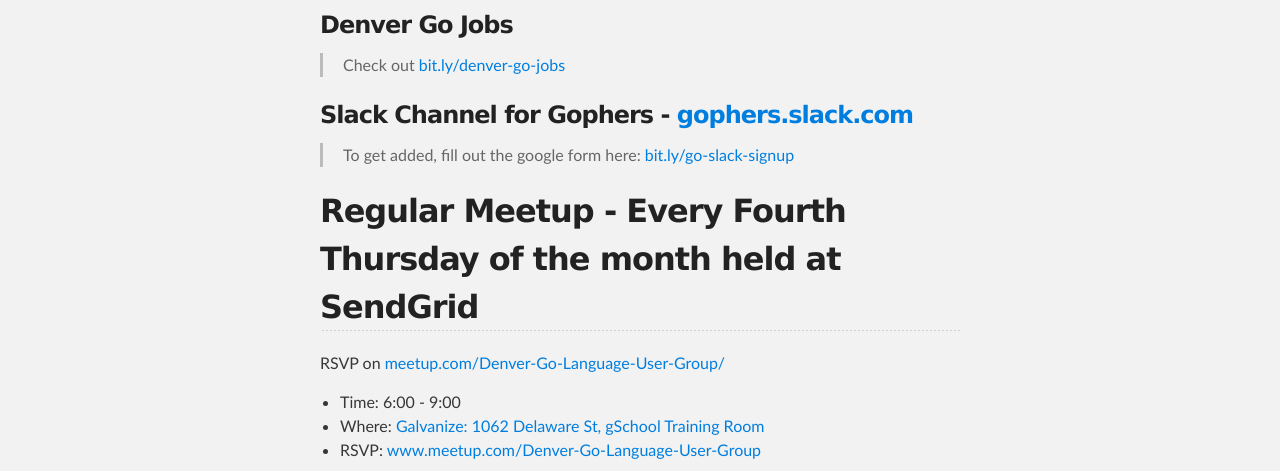
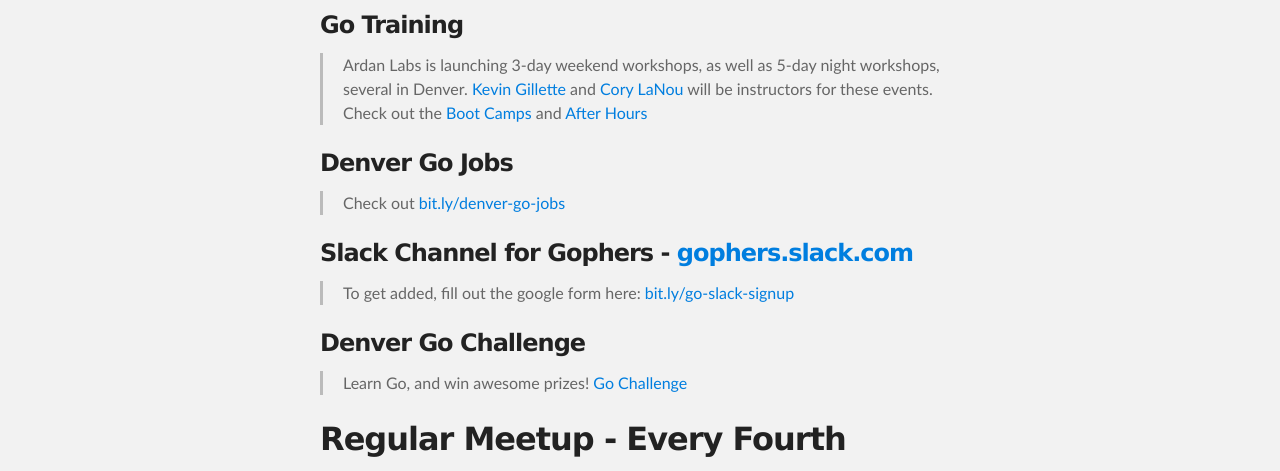
Before and after one commit to DenverGophers/DenverGophers.github.io, a plain HTML site: page index.html in a window 1280 px wide. Shown: the part 321-792 px from the top of the page. Drawn offline with Linux system fonts and the light colour scheme.

Commit message:
Replace master branch with page content via GitHub

```diff
--- a/index.html
+++ b/index.html
@@ -31,6 +31,15 @@
 <a id="announcements" class="anchor" href="#announcements" aria-hidden="true"><span class="octicon octicon-link"></span></a>Announcements</h2>
 
 <h3>
+<a id="go-training" class="anchor" href="#go-training" aria-hidden="true"><span class="octicon octicon-link"></span></a>Go Training</h3>
+
+<blockquote>
+<p>Ardan Labs is launching 3-day weekend workshops, as well as 5-day night workshops, several in Denver.
+<a href="https://github.com/extemporalgenome">Kevin Gillette</a> and <a href="https://twitter.com/corylanou">Cory LaNou</a> will be instructors for these events.
+Check out the <a href="http://www.ardanlabs.com/go-bootcamp-tour">Boot Camps</a> and <a href="http://www.ardanlabs.com/go-after-hours">After Hours</a></p>
+</blockquote>
+
+<h3>
 <a id="denver-go-jobs" class="anchor" href="#denver-go-jobs" aria-hidden="true"><span class="octicon octicon-link"></span></a>Denver Go Jobs</h3>
 
 <blockquote>
@@ -45,14 +54,21 @@
 <p>To get added, fill out the google form here: <a href="https://bit.ly/go-slack-signup">bit.ly/go-slack-signup</a></p>
 </blockquote>
 
+<h3>
+<a id="denver-go-challenge" class="anchor" href="#denver-go-challenge" aria-hidden="true"><span class="octicon octicon-link"></span></a>Denver Go Challenge</h3>
+
+<blockquote>
+<p>Learn Go, and win awesome prizes! <a href="http://golang-challenge.com/Golang-Challenge-FAQ/">Go Challenge</a></p>
+</blockquote>
+
 <h2>
 <a id="regular-meetup---every-fourth-thursday-of-the-month-held-at-sendgrid" class="anchor" href="#regular-meetup---every-fourth-thursday-of-the-month-held-at-sendgrid" aria-hidden="true"><span class="octicon octicon-link"></span></a>Regular Meetup - Every Fourth Thursday of the month held at SendGrid</h2>
 
 <p>RSVP on <a href="http://meetup.com/Denver-Go-Language-User-Group/">meetup.com/Denver-Go-Language-User-Group/</a></p>
 
 <ul>
-<li>Time: 6:00 - 9:00</li>
-<li>Where: <a href="https://www.google.com/maps/place/Galvanize/@39.733489,-104.992522,17z/data=!3m1!4b1!4m7!1m4!3m3!1s0x876c7f2c1488519d:0xc08b308e3430cf62!2sGalvanize!3b1!3m1!1s0x876c7f2c1488519d:0xc08b308e3430cf62">Galvanize: 1062 Delaware St, gSchool Training Room</a>
+<li>Time: 6:30 - 9:00</li>
+<li>Where: <a href="https://www.google.com/maps/place/1451+Larimer+St/@39.7481075,-104.9988656,17z/data=!3m1!4b1!4m2!3m1!1s0x876c78c56c8c97a9:0x5d8afe7cd097f085">SendGrid: 1451 Larimer Street, 3rd Floor</a>
 </li>
 <li>RSVP: <a href="http://www.meetup.com/Denver-Go-Language-User-Group/events/214827422/">www.meetup.com/Denver-Go-Language-User-Group</a>
 </li>
@@ -72,7 +88,7 @@
 <li>8:15 - 9:00 - Round table discussions, questions, pair programming, social interaction</li>
 </ul>
 
-<p>Github repo for this meetup: denvergophers.github.io</p>
+<p>Github repo for this meetup: <a href="http://denvergophers.github.io">denvergophers.github.io</a></p>
 
 <h2>
 <a id="parking" class="anchor" href="#parking" aria-hidden="true"><span class="octicon octicon-link"></span></a>Parking</h2>
```
Also changed, not shown: params.json (+1 -1 lines).
